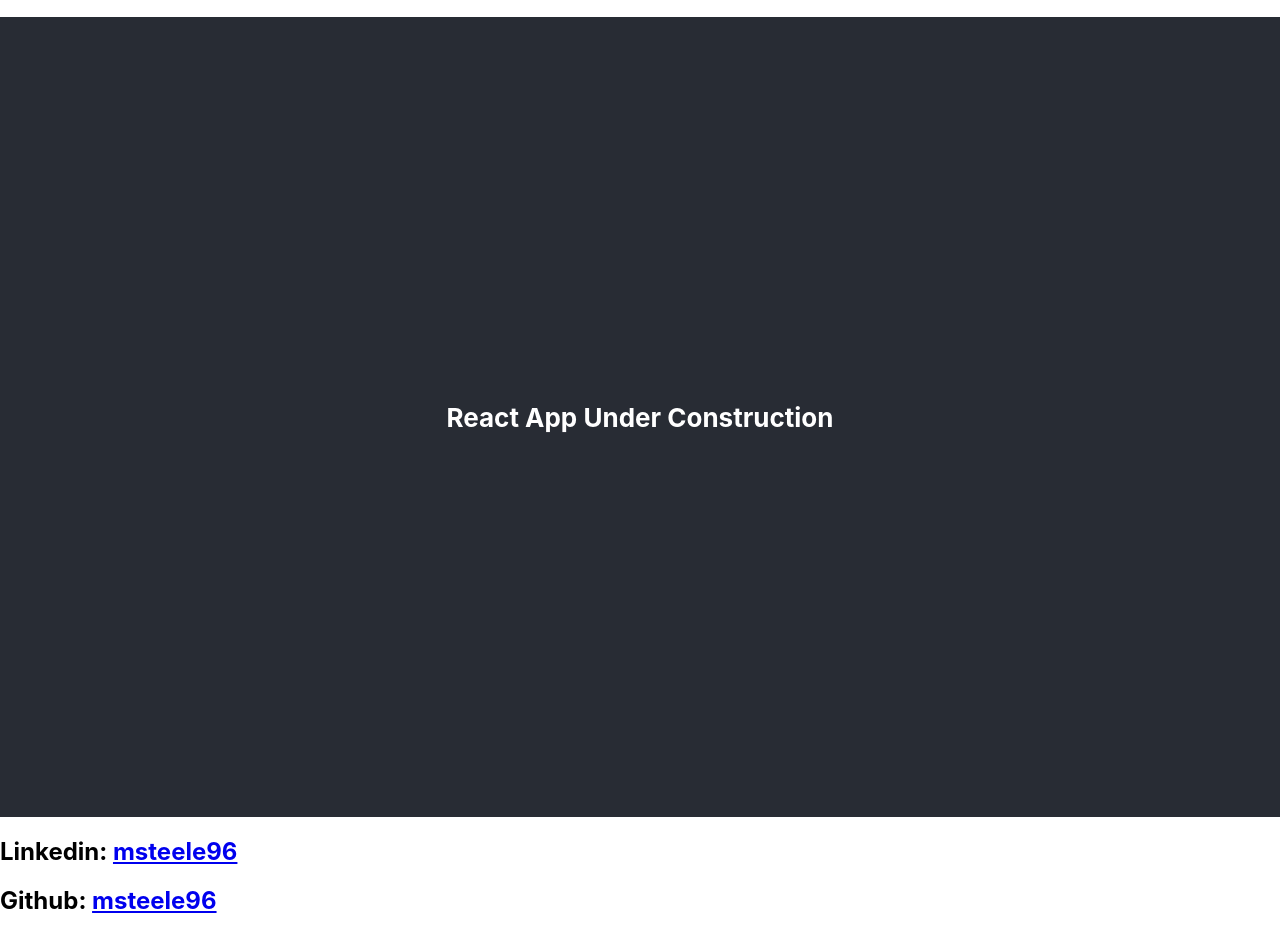
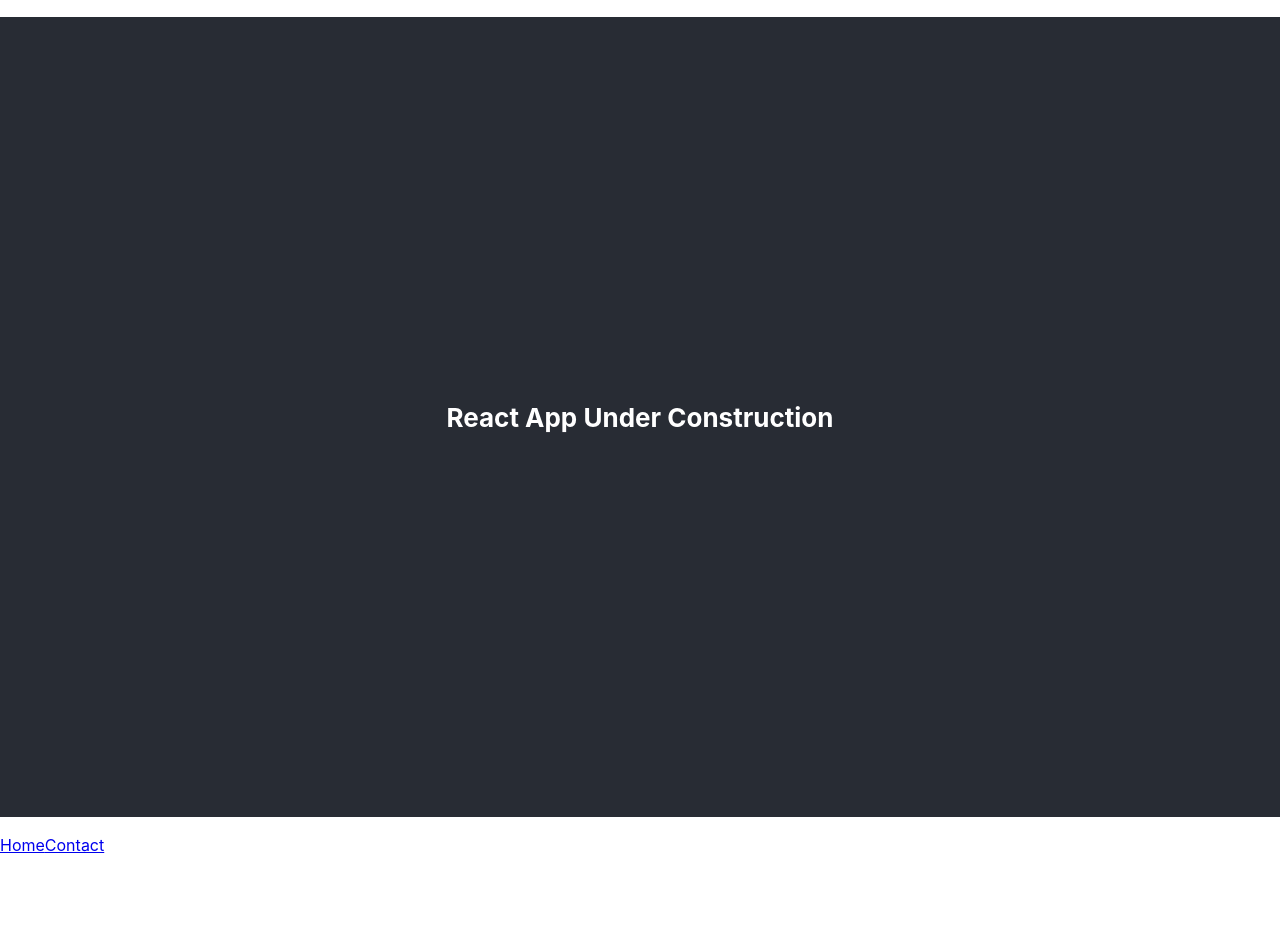
Before and after one commit to msteele96/marc-steele, a React (Create React App) app: page / in a window 1280 px wide. Shown: the top 937 px of the page. After the commit the page ends 855 px from the top, so only its background shows below. Built offline with nearby package versions, Linux system fonts and the light colour scheme.

Commit message:
Implemented basic routing to contact page

```diff
--- a/src/App.js
+++ b/src/App.js
@@ -1,11 +1,28 @@
 import './App.css';
 import Contact from './components/contact';
+import { Route, Switch, Link } from 'react-router-dom';
 
 function App() {
   return (
   <>
     <h1 class="App-header">React App Under Construction</h1>
-    <Contact />
+
+    <Link to="/">Home</Link>
+    <Link to="/contact">Contact</Link>
+
+    <Switch>
+      <>
+      <Route path="/">
+
+      </Route>
+
+      <Route exact path="/contact">
+        <Contact/>
+      </Route>
+
+      </>
+    </Switch>
+
   </>
   );
 }
--- a/src/index.js
+++ b/src/index.js
@@ -3,10 +3,13 @@ import ReactDOM from 'react-dom';
 import './index.css';
 import App from './App';
 import reportWebVitals from './reportWebVitals';
+import { BrowserRouter } from 'react-router-dom';
 
 ReactDOM.render(
   <React.StrictMode>
-    <App />
+    <BrowserRouter>
+      <App />
+    </BrowserRouter>
   </React.StrictMode>,
   document.getElementById('root')
 );
```
